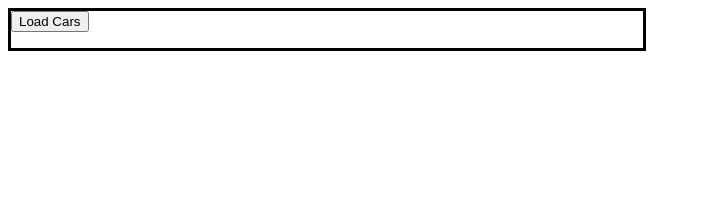
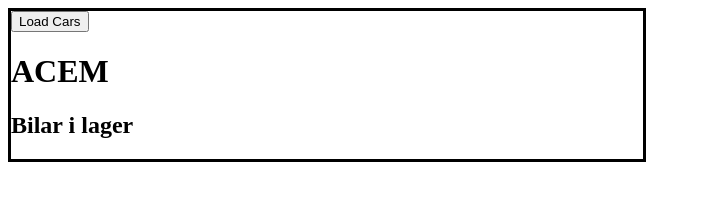
Before and after one commit to Enokek/U220930, a plain HTML site: page index.html in a window 1280 px wide. Shown: the whole page, without its empty margins (0-701 px from the left). Drawn offline with Linux system fonts and the light colour scheme.

Commit message:
Structure works, creating Key elements and appendchild to html

```diff
--- a/app.js
+++ b/app.js
@@ -3,9 +3,21 @@ const header = new XMLHttpRequest ();
 
         header.open('GET', 'structure.json')
         header.send();
+
         header.onload = () => {
+        const keys = JSON.parse(header.responseText)
 
-          var anka = JSON.parse(header.responseText)
-          console.log(anka);
+
+
+        for(var key in keys){
+            var header2 = document.createElement(key)
+            header2.innerHTML = (keys[key]);
+
+            Frame.appendChild(header2)
+
+
+        }
+
+
 
         };
--- /dev/null
+++ b/cars.json
@@ -0,0 +1,2 @@
+
+{"car1":"BWM", "car2":"Volvo", "car3": "Lambo"}
--- a/index.html
+++ b/index.html
@@ -5,6 +5,7 @@
     <meta http-equiv="X-UA-Compatible" content="IE=edge">
     <meta name="viewport" content="width=device-width, initial-scale=1.0">
     <link rel="stylesheet" href="main.css">
+    <script src="app.js" defer></script>
     <title>XHR</title>
 </head>
 <body>
```
